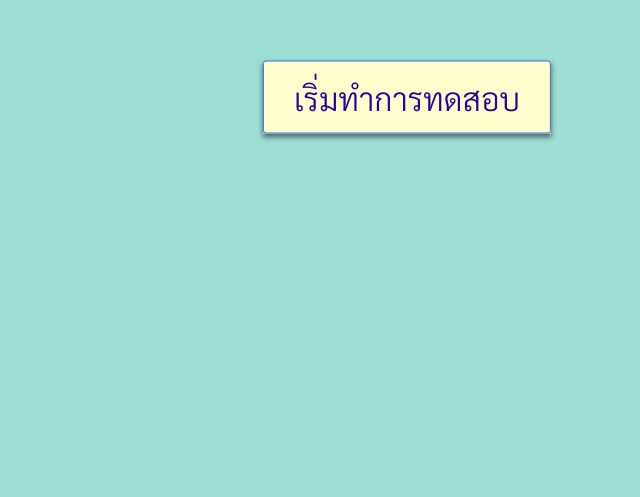
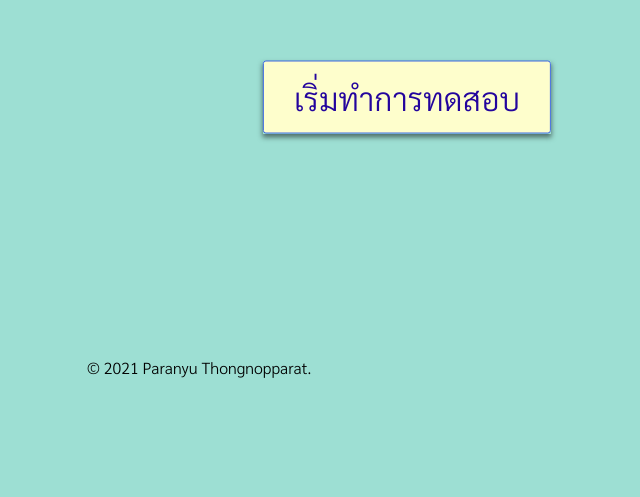
Before and after one commit to paranormal43/JapaneseQuiz, a plain HTML site: page index.html in a window 1280 px wide. Shown: the part 303-800 px from the top of the page, without its empty margins (233-873 px from the left). Drawn offline with Linux system fonts and the light colour scheme; a web font is replaced by a local one.

Commit message:
Update main.css

```diff
--- a/css/main.css
+++ b/css/main.css
@@ -427,6 +427,8 @@ footer .next_btn:hover{
 
 .footer_name{
   /* position: absolute; */
-  text-align: center;
-  margin-top: 90%;
+  margin: 660px 25% 0px 25% ;
+  /* margin-top: 90%; */
+  pointer-events: none;
+
 }
```
